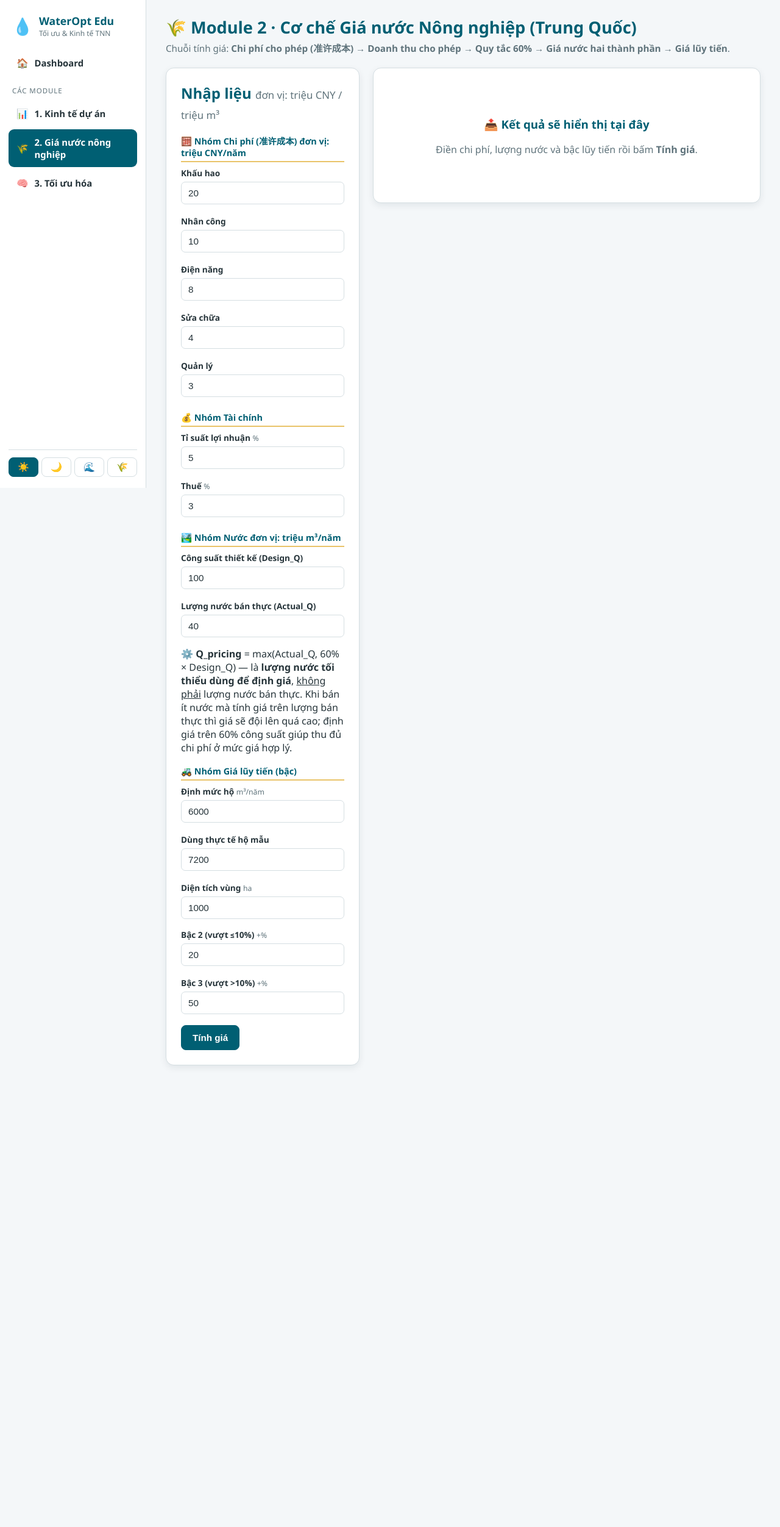
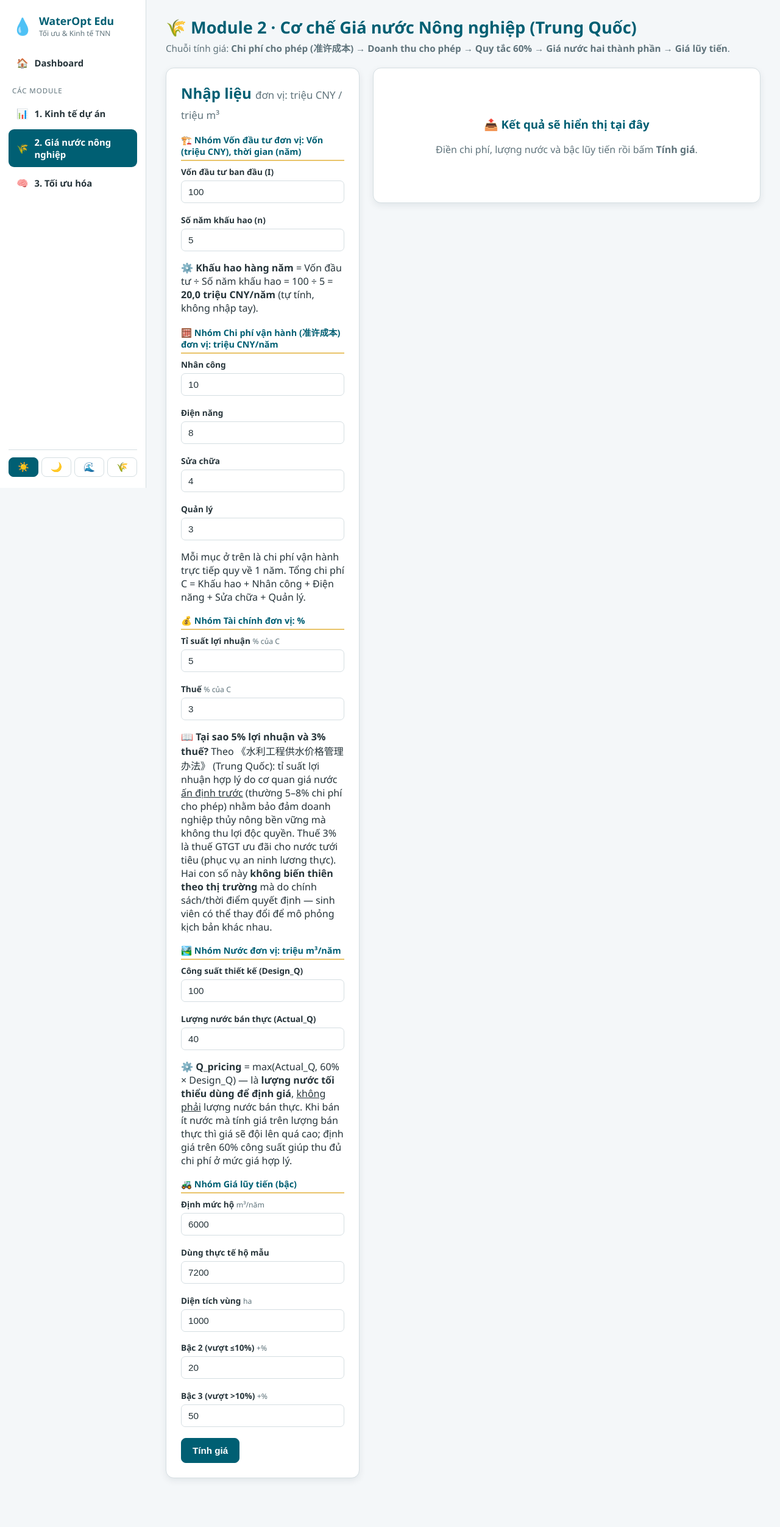
Before and after one commit to robindang0573/wateropt-edu, a Flask app: page /pricing in a window 1280 px wide. Shown: the whole page at 61% size. Before the commit the page ends 1749 px from the top, so only its background shows below. Run offline with Flask 3, Linux system fonts and the light colour scheme; some libraries are stand-ins or nearby versions.

Commit message:
Pricing: capital investment + auto depreciation, per-item cost derivation, money chain, profit/tax rationale (5%/3%)

```diff
--- a/app.py
+++ b/app.py
@@ -280,7 +280,9 @@ def build_economic_details(v, cf_with_list, cf_without_list, cash_flows, npv_ter
 # MODULE 2 — GIÁ NƯỚC NÔNG NGHIỆP (Cơ chế Trung Quốc, Chương 6)
 # ============================================================
 def compute_pricing(form):
-    dep = float(form.get("dep", 0))
+    invest = float(form.get("invest", 100))            # triệu CNY — vốn đầu tư ban đầu
+    dep_life = float(form.get("dep_life", 5))          # năm — thời gian khấu hao
+    dep = invest / dep_life if dep_life > 0 else 0.0   # khấu hao hàng năm = I ÷ số năm
     om_lab = float(form.get("om_labor", 0))
     om_en = float(form.get("om_energy", 0))
     om_rep = float(form.get("om_repair", 0))
@@ -301,6 +303,13 @@ def compute_pricing(form):
         "Điện năng": om_en,
         "Sửa chữa": om_rep,
         "Quản lý": om_mg,
+    }
+    calc_map = {
+        "Khấu hao": f"Khấu hao = Vốn đầu tư ÷ Số năm KH = {invest:,.0f} ÷ {dep_life:,.0f} = {dep:,.2f}",
+        "Nhân công": "Chi phí nhân công vận hành (lương + phụ cấp) quy ra 1 năm",
+        "Điện năng": "Chi phí điện bơm/sai kênh thực tế trong 1 năm vận hành",
+        "Sửa chữa": "Trích chi phí sửa chữa, bảo trì định kỳ trong 1 năm",
+        "Quản lý": "Chi phí quản lý hành chính, giám sát công trình trong 1 năm",
     }
     C = dep + om_lab + om_en + om_rep + om_mg
     profit_amt = C * profit
@@ -350,17 +359,19 @@ def compute_pricing(form):
     total_ha_quota = area_ha * quota
     total_ha_bill = area_ha * bill
 
-    # Bảng cơ cấu chi phí có tỉ trọng
+    # Bảng cơ cấu chi phí có tỉ trọng + cách tính ra tiền
     cost_rows = []
     for name, val in breakdown.items():
         cost_rows.append({
             "name": name, "value": round(val, 2),
             "share": round(val / C * 100, 2) if C > 0 else 0.0,
+            "calc": calc_map[name],
         })
 
     return {
         "breakdown": breakdown,
         "cost_rows": cost_rows,
+        "invest": invest, "dep_life": dep_life,
         "C": C, "profit_amt": profit_amt, "tax_amt": tax_amt,
         "profit_pct": profit * 100, "tax_pct": tax * 100, "R": R,
         "design_q": dq, "actual_q": aq, "q_pricing": q_pricing,
--- a/static/css/style.css
+++ b/static/css/style.css
@@ -262,6 +262,24 @@ tfoot td { font-weight: 700; background: var(--subtle); }
     background: var(--subtle); border: 1px solid var(--border); min-width: 90px;
 }
 .sharebar-fill { position: absolute; inset: 0 auto 0 0; background: var(--primary); border-radius: 999px; }
+
+/* Cột "cách tính tiền" */
+.calc { color: var(--muted); font-size: 0.86em; min-width: 260px; }
+
+/* Chuỗi tính tiền (bước → bước) */
+.chain {
+    display: flex; align-items: stretch; flex-wrap: wrap; gap: 8px;
+    margin: 14px 0; padding: 12px;
+    background: var(--subtle); border: 1px solid var(--border); border-radius: 10px;
+}
+.chain-step {
+    padding: 8px 12px; background: var(--surface); border: 1px solid var(--border);
+    border-radius: 8px; font-size: 0.9em; box-shadow: var(--shadow);
+}
+.chain-step.final {
+    background: var(--primary); color: var(--on-primary); font-weight: 700; border-color: var(--primary);
+}
+.chain-arrow { display: flex; align-items: center; color: var(--muted); font-weight: 700; }
 .gd-plot { height: 500px; }
 .dp-plot { height: 440px; }
 .chart-card h3 { color: var(--primary); margin: 0 0 10px; font-size: 1.02em; }
--- a/templates/pricing.html
+++ b/templates/pricing.html
@@ -13,22 +13,32 @@
             <h2 class="card-title">Nhập liệu <span class="unit">đơn vị: triệu CNY / triệu m³</span></h2>
 
             <div class="form-group">
-                <div class="group-label">🧮 Nhóm Chi phí (准许成本) <span class="unit">đơn vị: triệu CNY/năm</span></div>
+                <div class="group-label">🏗️ Nhóm Vốn đầu tư <span class="unit">đơn vị: Vốn (triệu CNY), thời gian (năm)</span></div>
                 <div class="form-row">
-                    <div><label>Khấu hao</label><input type="number" step="any" name="dep" value="20"></div>
+                    <div><label>Vốn đầu tư ban đầu (I)</label><input type="number" step="any" name="invest" value="100"></div>
+                    <div><label>Số năm khấu hao (n)</label><input type="number" step="any" name="dep_life" value="5"></div>
+                </div>
+                <p class="note" style="margin-top:6px">⚙️ <b>Khấu hao hàng năm</b> = Vốn đầu tư ÷ Số năm khấu hao = 100 ÷ 5 = <b>20,0 triệu CNY/năm</b> (tự tính, không nhập tay).</p>
+            </div>
+
+            <div class="form-group">
+                <div class="group-label">🧮 Nhóm Chi phí vận hành (准许成本) <span class="unit">đơn vị: triệu CNY/năm</span></div>
+                <div class="form-row">
                     <div><label>Nhân công</label><input type="number" step="any" name="om_labor" value="10"></div>
                     <div><label>Điện năng</label><input type="number" step="any" name="om_energy" value="8"></div>
                     <div><label>Sửa chữa</label><input type="number" step="any" name="om_repair" value="4"></div>
                     <div><label>Quản lý</label><input type="number" step="any" name="om_mgmt" value="3"></div>
                 </div>
+                <p class="note" style="margin-top:6px">Mỗi mục ở trên là chi phí vận hành trực tiếp quy về 1 năm. Tổng chi phí C = Khấu hao + Nhân công + Điện năng + Sửa chữa + Quản lý.</p>
             </div>
 
             <div class="form-group">
-                <div class="group-label">💰 Nhóm Tài chính</div>
+                <div class="group-label">💰 Nhóm Tài chính <span class="unit">đơn vị: %</span></div>
                 <div class="form-row">
-                    <div><label>Tỉ suất lợi nhuận <span class="unit">%</span></label><input type="number" step="any" name="profit" value="5"></div>
-                    <div><label>Thuế <span class="unit">%</span></label><input type="number" step="any" name="tax" value="3"></div>
+                    <div><label>Tỉ suất lợi nhuận <span class="unit">% của C</span></label><input type="number" step="any" name="profit" value="5"></div>
+                    <div><label>Thuế <span class="unit">% của C</span></label><input type="number" step="any" name="tax" value="3"></div>
                 </div>
+                <p class="note" style="margin-top:6px">📖 <b>Tại sao 5% lợi nhuận và 3% thuế?</b> Theo 《水利工程供水价格管理办法》 (Trung Quốc): tỉ suất lợi nhuận hợp lý do cơ quan giá nước <u>ấn định trước</u> (thường 5–8% chi phí cho phép) nhằm bảo đảm doanh nghiệp thủy nông bền vững mà không thu lợi độc quyền. Thuế 3% là thuế GTGT ưu đãi cho nước tưới tiêu (phục vụ an ninh lương thực). Hai con số này <b>không biến thiên theo thị trường</b> mà do chính sách/thời điểm quyết định — sinh viên có thể thay đổi để mô phỏng kịch bản khác nhau.</p>
             </div>
 
             <div class="form-group">
@@ -116,14 +126,15 @@
                 <div id="costChart" class="plot"></div>
             </div>
             <div class="card">
-                <h3>🧾 Bảng cơ cấu chi phí (准许成本)</h3>
+                <h3>🧾 Bảng cơ cấu chi phí (准许成本) — cách tính ra tiền từng mục</h3>
                 <div class="table-responsive">
                     <table>
-                        <thead><tr><th>Hạng mục</th><th>Giá trị (triệu CNY/năm)</th><th>Tỉ trọng</th><th class="bar-col">Thanh tỉ trọng</th></tr></thead>
+                        <thead><tr><th>Hạng mục</th><th>Cách tính tiền</th><th>Giá trị (triệu CNY/năm)</th><th>Tỉ trọng</th><th class="bar-col">Thanh</th></tr></thead>
                         <tbody>
                             {% for row in result.cost_rows %}
                             <tr>
                                 <td>{{ row.name }}</td>
+                                <td class="calc">{{ row.calc }}</td>
                                 <td>{{ '{:,.2f}'.format(row.value) }}</td>
                                 <td>{{ '{:.1f}%'.format(row.share) }}</td>
                                 <td class="bar-col">
@@ -133,14 +144,31 @@
                             {% endfor %}
                         </tbody>
                         <tfoot>
-                            <tr><th>Chi phí cho phép C</th><th>{{ '{:,.2f}'.format(result.C) }}</th><th>100%</th><th class="bar-col"></th></tr>
-                            <tr><th>+ Lợi nhuận ({{ '{:,.0f}'.format(result.profit_pct) }}%)</th><th>{{ '{:,.2f}'.format(result.profit_amt) }}</th><th colspan="2" class="bar-col"></th></tr>
-                            <tr><th>+ Thuế ({{ '{:,.0f}'.format(result.tax_pct) }}%)</th><th>{{ '{:,.2f}'.format(result.tax_amt) }}</th><th colspan="2" class="bar-col"></th></tr>
-                            <tr><th>Doanh thu cho phép R</th><th>{{ '{:,.2f}'.format(result.R) }}</th><th colspan="2" class="bar-col"></th></tr>
+                            <tr><th>C = Σ chi phí trên</th><th></th><th>{{ '{:,.2f}'.format(result.C) }}</th><th>100%</th><th class="bar-col"></th></tr>
+                            <tr><th>+ Lợi nhuận ({{ '{:,.0f}'.format(result.profit_pct) }}% × C)</th><th>{{ '{:,.2f}'.format(result.C) }} × {{ '{:.2f}'.format(result.profit_pct / 100) }}</th><th>{{ '{:,.2f}'.format(result.profit_amt) }}</th><th colspan="2" class="bar-col"></th></tr>
+                            <tr><th>+ Thuế ({{ '{:,.0f}'.format(result.tax_pct) }}% × C)</th><th>{{ '{:,.2f}'.format(result.C) }} × {{ '{:.2f}'.format(result.tax_pct / 100) }}</th><th>{{ '{:,.2f}'.format(result.tax_amt) }}</th><th colspan="2" class="bar-col"></th></tr>
+                            <tr><th>Doanh thu cho phép R = C + LN + Thuế</th><th></th><th>{{ '{:,.2f}'.format(result.R) }}</th><th colspan="2" class="bar-col"></th></tr>
                         </tfoot>
                     </table>
                 </div>
-                <p class="note">C = {{ '{:,.2f}'.format(result.C) }} triệu CNY; sau khi cộng lợi nhuận và thuế → R = <b>{{ '{:,.2f}'.format(result.R) }}</b> triệu CNY, chia cho Q_pricing để ra giá P.</p>
+                <div class="chain">
+                    <div class="chain-step">Vốn đầu tư <b>{{ '{:,.0f}'.format(result.invest) }}</b> triệu CNY ÷ <b>{{ '{:,.0f}'.format(result.dep_life) }}</b> năm</div>
+                    <div class="chain-arrow">→</div>
+                    <div class="chain-step">Khấu hao <b>{{ '{:,.2f}'.format(result.breakdown['Khấu hao']) }}</b></div>
+                    <div class="chain-arrow">→</div>
+                    <div class="chain-step">C = <b>{{ '{:,.2f}'.format(result.C) }}</b></div>
+                    <div class="chain-arrow">→</div>
+                    <div class="chain-step">+ LN {{ '{:,.0f}'.format(result.profit_pct) }}% <b>{{ '{:,.2f}'.format(result.profit_amt) }}</b></div>
+                    <div class="chain-arrow">→</div>
+                    <div class="chain-step">+ Thuế {{ '{:,.0f}'.format(result.tax_pct) }}% <b>{{ '{:,.2f}'.format(result.tax_amt) }}</b></div>
+                    <div class="chain-arrow">→</div>
+                    <div class="chain-step">R = <b>{{ '{:,.2f}'.format(result.R) }}</b> triệu CNY/năm</div>
+                    <div class="chain-arrow">→</div>
+                    <div class="chain-step">R ÷ Q_pricing <b>{{ '{:,.0f}'.format(result.q_pricing) }}</b> triệu m³</div>
+                    <div class="chain-arrow">→</div>
+                    <div class="chain-step final">{{ '{:.4f}'.format(result.price_cny) if result.price_cny is not none else '—' }} CNY/m³</div>
+                </div>
+                <p class="note">💡 Lợi nhuận và thuế đều tính theo phần trăm của C. Tổng R (triệu CNY/năm) chia cho lượng nước định giá Q_pricing (triệu m³/năm) cho ra giá tổng hợp P (CNY/m³).</p>
             </div>
         </div>
 
```
